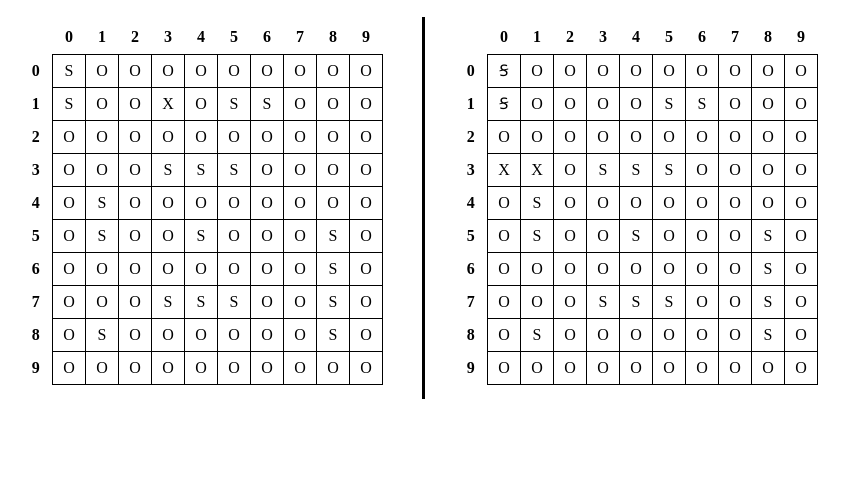
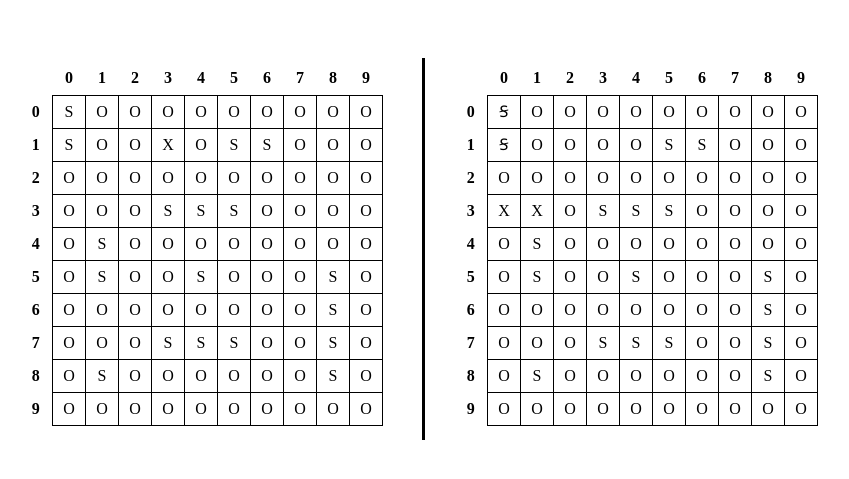
Before and after one commit to JellyRollJunior/kurimanju-battleship, a website built with webpack: page src/index.html in a window 1280 px wide. Shown: the part 51-530 px from the top of the page, without its empty margins (217-1066 px from the left). Built offline with nearby package versions, Linux system fonts and the light colour scheme.

Commit message:
fix: increase space between title and boards

```diff
--- a/src/styles.css
+++ b/src/styles.css
@@ -50,7 +50,7 @@ body {
   align-items: center;
   grid-template-columns: 1fr 80px 1fr;
 
-  margin-top: 24px;
+  margin-top: 65px;
 }
 
 .separator {
```
